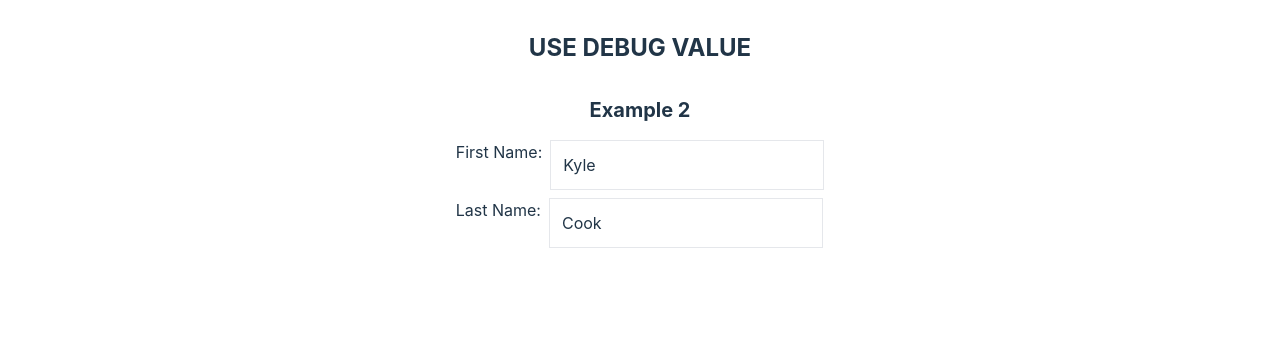
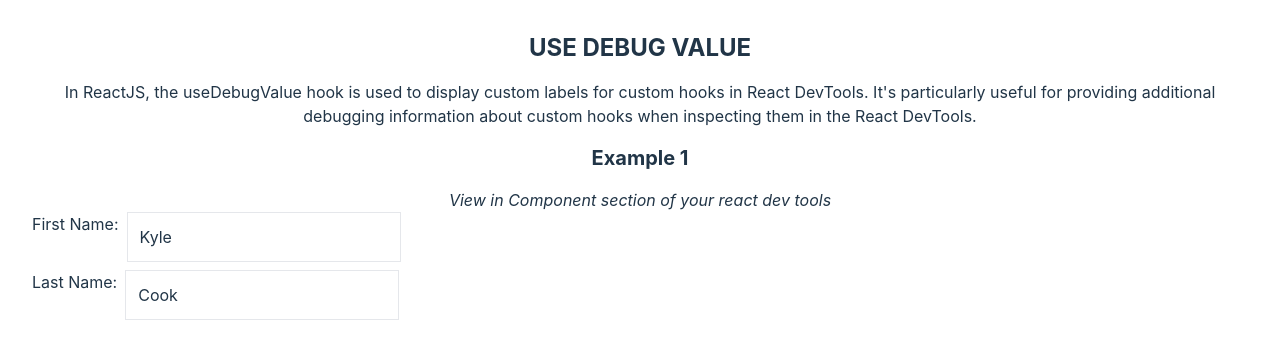
Before and after one commit to 1am-programmer/React-Hooks, a React (Vite) app: page /debug in a window 1280 px wide. Shown: the top 340 px of the page. Built offline with nearby package versions, Linux system fonts and the light colour scheme.

Commit message:
useDebugValue

```diff
--- a/src/Hooks/UseDebug.jsx
+++ b/src/Hooks/UseDebug.jsx
@@ -7,9 +7,17 @@ const UseDebug = () => {
   return (
     <div>
       <h2 className="mb-4 text-2xl font-bold">USE DEBUG VALUE</h2>
-      <p></p>
+      <p>
+        In ReactJS, the useDebugValue hook is used to display custom labels for
+        custom hooks in React DevTools. It's particularly useful for providing
+        additional debugging information about custom hooks when inspecting them
+        in the React DevTools.
+      </p>
 
-      <h2 className="pt-4 mb-4 text-xl font-bold">Example 2</h2>
+      <h2 className="pt-4 mb-4 text-xl font-bold">Example 1</h2>
+      <p className="italic">
+        View in Component section of your react dev tools
+      </p>
 
       <div className="flex gap-2 mb-2">
         <p>First Name:</p>
--- a/src/router/LocalStorage.jsx
+++ b/src/router/LocalStorage.jsx
@@ -19,7 +19,12 @@ export default function useLocalStorage(key, initialValue) {
     return getSavedValue(key, initialValue);
   });
 
-  useDebugValue(value);
+  //usedebug.jsx
+  useDebugValue("Nested objects in useDebug");
+  //useDebugValue(slowFunction(value)); //This will be really slow to run so we use this
+  useDebugValue(value, (v) => slowFunction(v)); // This function method will tell react TO NOT RUN THIS CODE, unless
+  // 1. I am in development, 2. I have the chrome developers tool open and ready to see the
+  useDebugValue({ key, initialValue });
   //This will show the value of the Input value variable in the React Dev Tools,.. coming from useDebugValue.jsx
 
   useEffect(() => {
@@ -27,5 +32,9 @@ export default function useLocalStorage(key, initialValue) {
   }, [value]);
   //Only when our value changes, do we want to save it to the local storage
 
+  function slowFunction(value) {
+    for (let index = 0; index < 20000000000; index++) {}
+    return value;
+  }
   return [value, setValue];
 }
```
